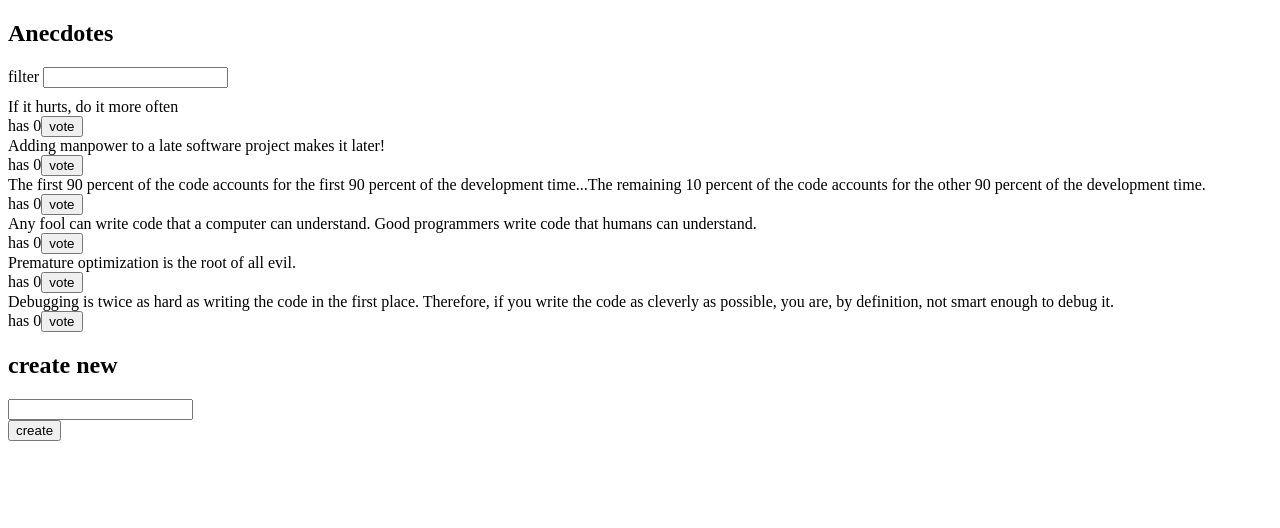
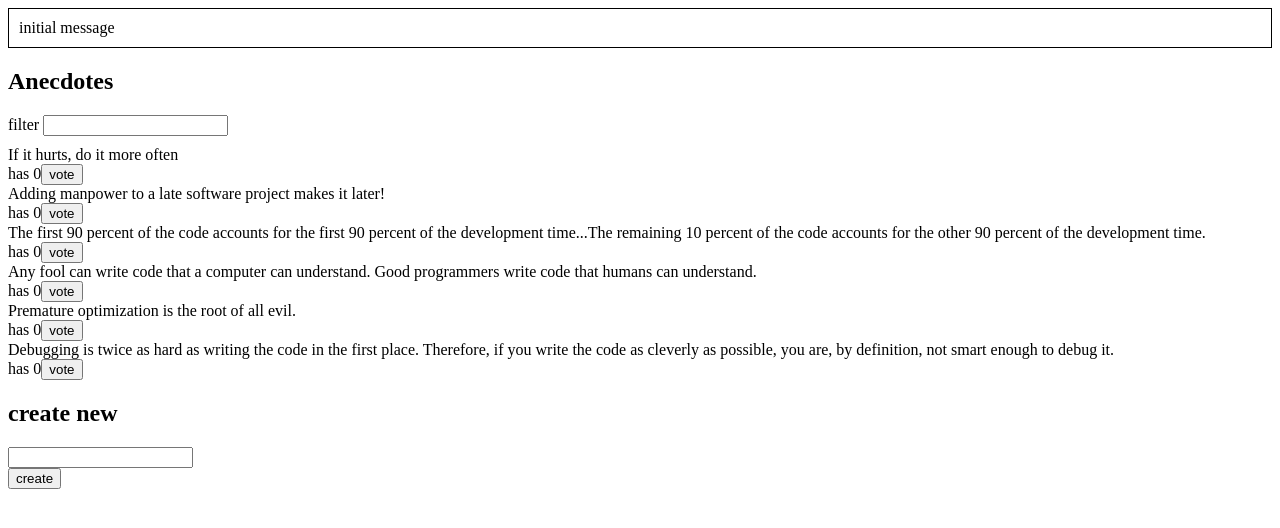
Before and after one commit to noobLue/fullstack6, a React (Vite) app in the folder redux-anecdotes/: page / in a window 1280 px wide. Shown: the top 528 px of the page. Built offline with nearby package versions, Linux system fonts and the light colour scheme.

Commit message:
6.12 added notificationReducer

```diff
--- a/redux-anecdotes/src/App.jsx
+++ b/redux-anecdotes/src/App.jsx
@@ -1,12 +1,14 @@
 import AnecdoteForm from './components/AnecdoteForm'
 import AnecdoteList from './components/AnecdoteList'
 import Filter from './components/Filter'
+import Notification from './components/Notification'
 
 const App = () => {
   return (
     <div>
+      <Notification />
       <h2>Anecdotes</h2>
-      <Filter/>
+      <Filter />
       <AnecdoteList />
       <AnecdoteForm />
     </div>
--- a/redux-anecdotes/src/components/Notification.js
+++ b/redux-anecdotes/src/components/Notification.jsx
@@ -1,4 +1,8 @@
+import { useSelector } from 'react-redux'
+
 const Notification = () => {
+  const notification = useSelector(({ message } ) => message)
+
   const style = {
     border: 'solid',
     padding: 10,
@@ -6,7 +10,7 @@ const Notification = () => {
   }
   return (
     <div style={style}>
-      render here notification...
+      {notification}
     </div>
   )
 }
--- a/redux-anecdotes/src/reducers/anecdoteReducer.js
+++ b/redux-anecdotes/src/reducers/anecdoteReducer.js
@@ -30,7 +30,7 @@ const createMapper = (id) => {
   }
 }
 
-const filterSlice = createSlice({
+const anecdoteSlice = createSlice({
   name: 'anecdotes',
   initialState,
   reducers: {
@@ -44,5 +44,5 @@ const filterSlice = createSlice({
 })
 
 
-export const { addVote, addAnecdote } = filterSlice.actions
-export default filterSlice.reducer
+export const { addVote, addAnecdote } = anecdoteSlice.actions
+export default anecdoteSlice.reducer
--- /dev/null
+++ b/redux-anecdotes/src/reducers/messageReducer.js
@@ -0,0 +1,15 @@
+import { createSlice } from '@reduxjs/toolkit'
+
+const messageSlice = createSlice({
+  name: 'message',
+  initialState: 'initial message',
+  reducers: {
+    filterChange (state, action) {
+      return action.payload
+    }
+  }
+})
+
+
+export const { messageChange } = messageSlice.actions
+export default messageSlice.reducer
--- a/redux-anecdotes/src/store.js
+++ b/redux-anecdotes/src/store.js
@@ -1,11 +1,13 @@
 import { configureStore } from '@reduxjs/toolkit'
 import anecdoteReducer from './reducers/anecdoteReducer'
 import filterReducer from './reducers/filterReducer'
+import messageReducer from './reducers/messageReducer'
 
 const store = configureStore({
   reducer: {
     anecdotes: anecdoteReducer,
-    filter: filterReducer
+    filter: filterReducer,
+    message: messageReducer
   }
 })
 
```
